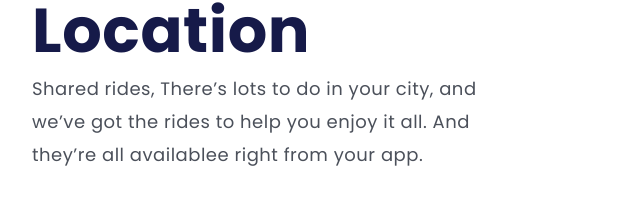
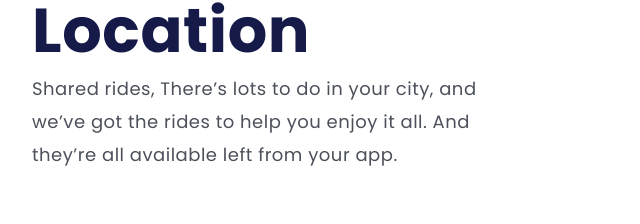
Before and after one commit to Deivid402/wide-coverage-location, a plain HTML site: page index.html in a window 1280 px wide. Shown: the part 942-1166 px from the top of the page, 53-693 px from the left. Drawn offline with Linux system fonts and the light colour scheme.

Commit message:
Lateração de right para left no html

```diff
--- a/index.html
+++ b/index.html
@@ -26,7 +26,7 @@
         <section>
             <h1>Wide Coverage Location</h1>
             <p>Shared rides, There’s lots to do in your city, and we’ve got the rides to help you enjoy it all. And
-                they’re all availablee right from your app.</p>
+                they’re all available left from your app.</p>
             <a class="learn">Learn More</a>
         </section>
     </main>
```
